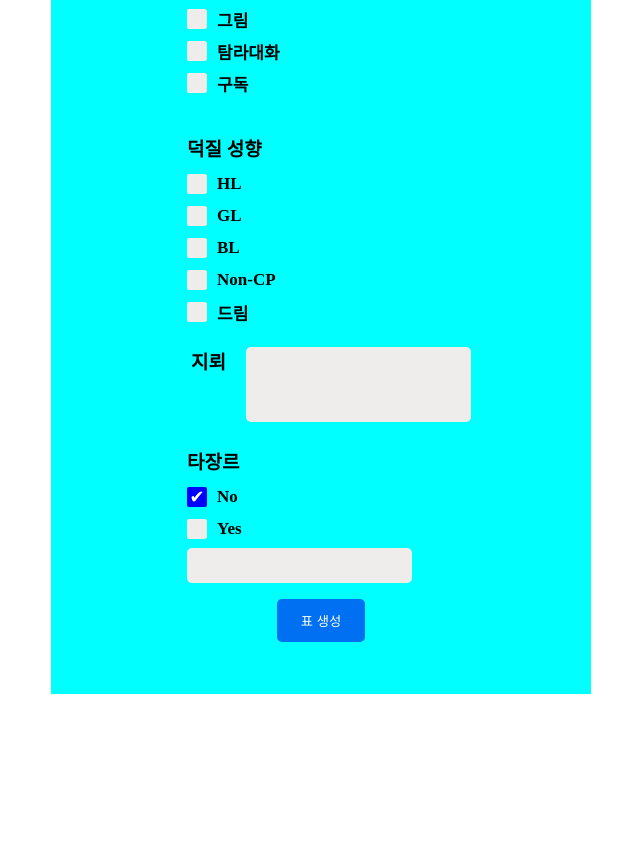
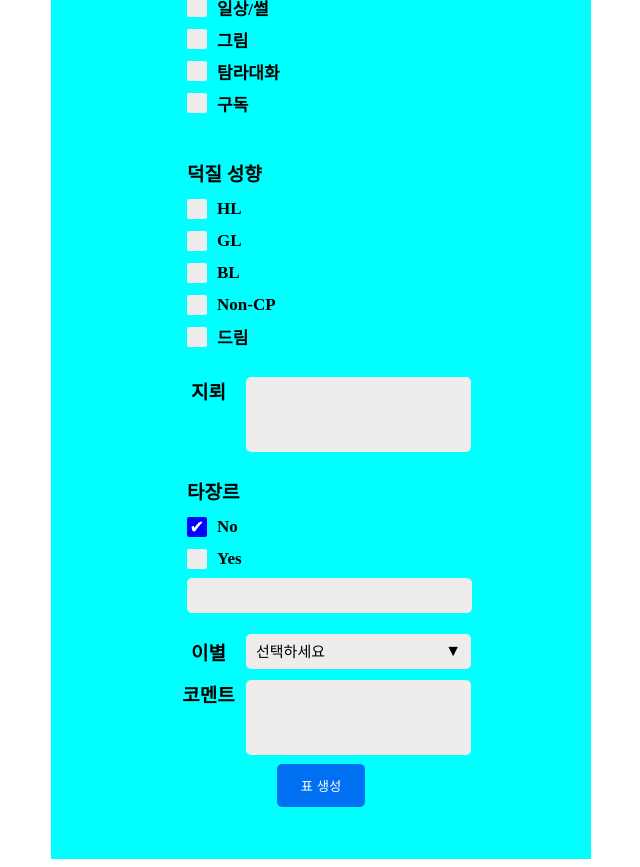
Before and after one commit to ParkGiraffe/genshin-xchinso-autogen, a Next.js app: page / in a window 1280 px wide. Shown: the part 1420-2287 px from the top of the page, without its empty margins (319-959 px from the left). Before the commit the page ends 2122 px from the top, so only its background shows below. Built offline with nearby package versions, Linux system fonts and the light colour scheme.

Commit message:
Feat: X 정보 섹션 제작 완료

```diff
--- a/src/app/page.js
+++ b/src/app/page.js
@@ -101,6 +101,8 @@ export default function Home() {
   const [tendency, setTendency] = useState(""); // 덕질 성향
   const [trap, setTrap] = useState(""); // 지뢰
   const [genre, setGenre] = useState(""); // 타장르
+  const [farewell, setFarewell] = useState(""); // 이별
+  const [comment, setComment] = useState(""); // 코멘트
 
   const [interests, setInterests] = useState("");
   const [hobbies, setHobbies] = useState("");
@@ -117,13 +119,6 @@ export default function Home() {
   const handleSubmit = (e) => {
     e.preventDefault();
     setShowTable(true);
-  };
-
-  const handleServerChange = (e) => {
-    setSelectedServer({
-      ...selectedServer,
-      [e.target.name]: e.target.checked,
-    });
   };
 
   const handleDownload = async () => {
@@ -223,13 +218,17 @@ export default function Home() {
               // console.log(e)
             }}
           />
-          {/* <TextArea
-            placeholder="자기소개"
-            value={bio}
-            onChange={(e) => setBio(e.target.value)}
-            rows={4}
-            required
-          /> */}
+          <OneLineDropdown
+            placeholder={"이별"}
+            value={server}
+            pickList={["언팔로우", "블언블", "블락", "트정X"]}
+            onChange={(e) => setFarewell(e.target.value)}
+          />
+          <MultiLineTextInput
+            placeholder="코멘트"
+            value={comment}
+            onChange={(e) => setComment(e.target.value)}
+          />
 
           <Button type="submit">표 생성</Button>
         </Form>
--- a/src/components/YNCheck.js
+++ b/src/components/YNCheck.js
@@ -7,6 +7,7 @@ import {
 } from "@/styles/CheckBox";
 import { ChecklistContainer } from "@/styles/Containers";
 import React, { useState } from "react";
+import styled from "styled-components";
 
 // Styled Components 정의
 
@@ -63,7 +64,11 @@ export default function YNCheck(props) {
         />
         <ChecklistText>Yes</ChecklistText>
       </CheckboxLabel>
-      <TextInput type="text" value={plusInfo} onChange={handleTyping} />
+      <CustomTextInput type="text" value={plusInfo} onChange={handleTyping} />
     </ChecklistContainer>
   );
 }
+const CustomTextInput = styled(TextInput)`
+  width: 275px;
+  /* padding-left: ; */
+`;
--- a/src/styles/Containers.js
+++ b/src/styles/Containers.js
@@ -6,7 +6,7 @@ const OneLineContainer = styled.div`
   align-items: center;
   justify-content: flex-end;
   width: 300px;
-  margin-bottom: 9px;
+  margin-bottom: 0.7em;
 
   /* background-color: pink; */
 `;
@@ -29,7 +29,7 @@ const ChecklistContainer = styled.div`
   width: 300px;
   margin-left: 2em;
   margin-top: 1em;
-  margin-bottom: 1em;
+  margin-bottom: 1.3em;
   /* background-color: pink; */
 `;
 
```
